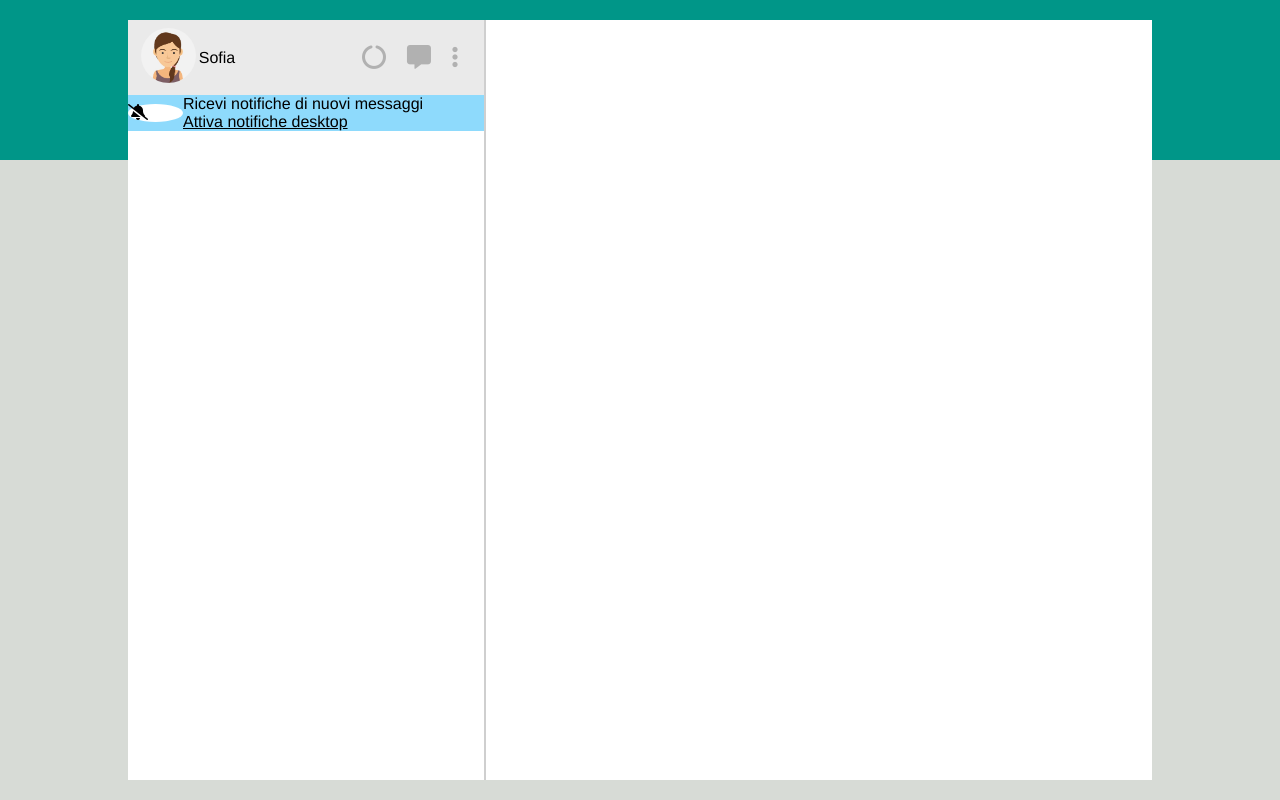
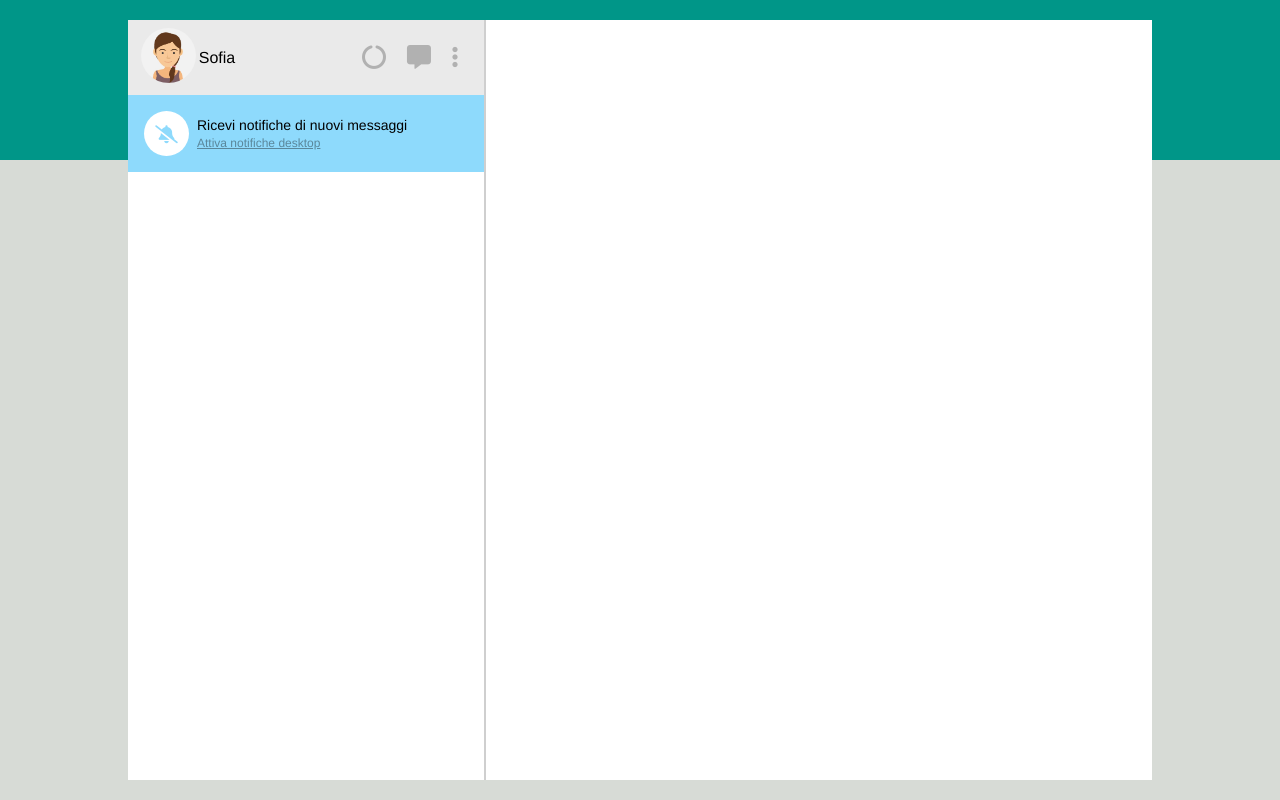
Before and after one commit to Erika-Sarleti/js-html-css-boolzap, a plain HTML site: page index.html in a window 1280 px wide. Drawn offline with Linux system fonts and the light colour scheme.

Commit message:
notifiche

```diff
--- a/css/style.css
+++ b/css/style.css
@@ -95,9 +95,27 @@
  .desktop-notification{
     background-color: #8edafc;
     align-items: center;
+    padding: 1em;
  }
  .icon{
      border-radius: 100%;
-     height: 50%;
+     width: 45px;
+     height: 45px;
      background-color: white;
+     display: flex;
+     justify-content: center;
+     align-items: center;
+     margin-right: .5em;
  }
+ .icon i{
+     color: #8edafc;
+     font-size: 18px;
+ }
+
+ .normal-text{
+     font-size: 14px;
+ }
+ .small-text{
+     font-size: 12px;
+     color: #5a879b;
+ }
--- a/index.html
+++ b/index.html
@@ -38,12 +38,12 @@
                 </div>
 
                 <div class="desktop-notification horizontal">
-                    <div class="img-container icon">
+                    <div class="icon">
                         <i class="fa-solid fa-bell-slash"></i>
                     </div>
                     <div class="alert-text">
                         <div class="normal-text">Ricevi notifiche di nuovi messaggi</div>
-                        <div class="small-text underline">Attiva notifiche desktop</div>
+                        <a href="#" class="small-text">Attiva notifiche desktop</a>
                     </div>
                 </div>
                 <!-- lista contatti -->
```
